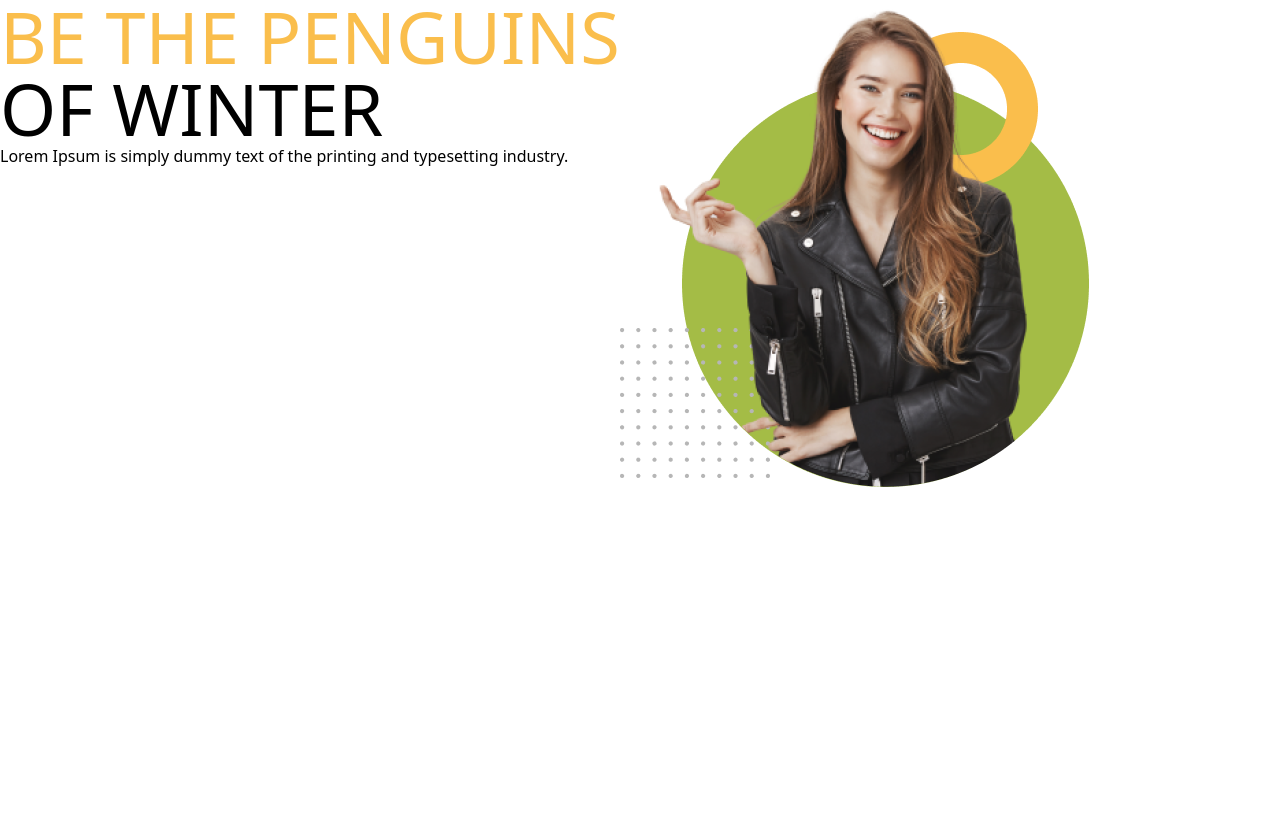
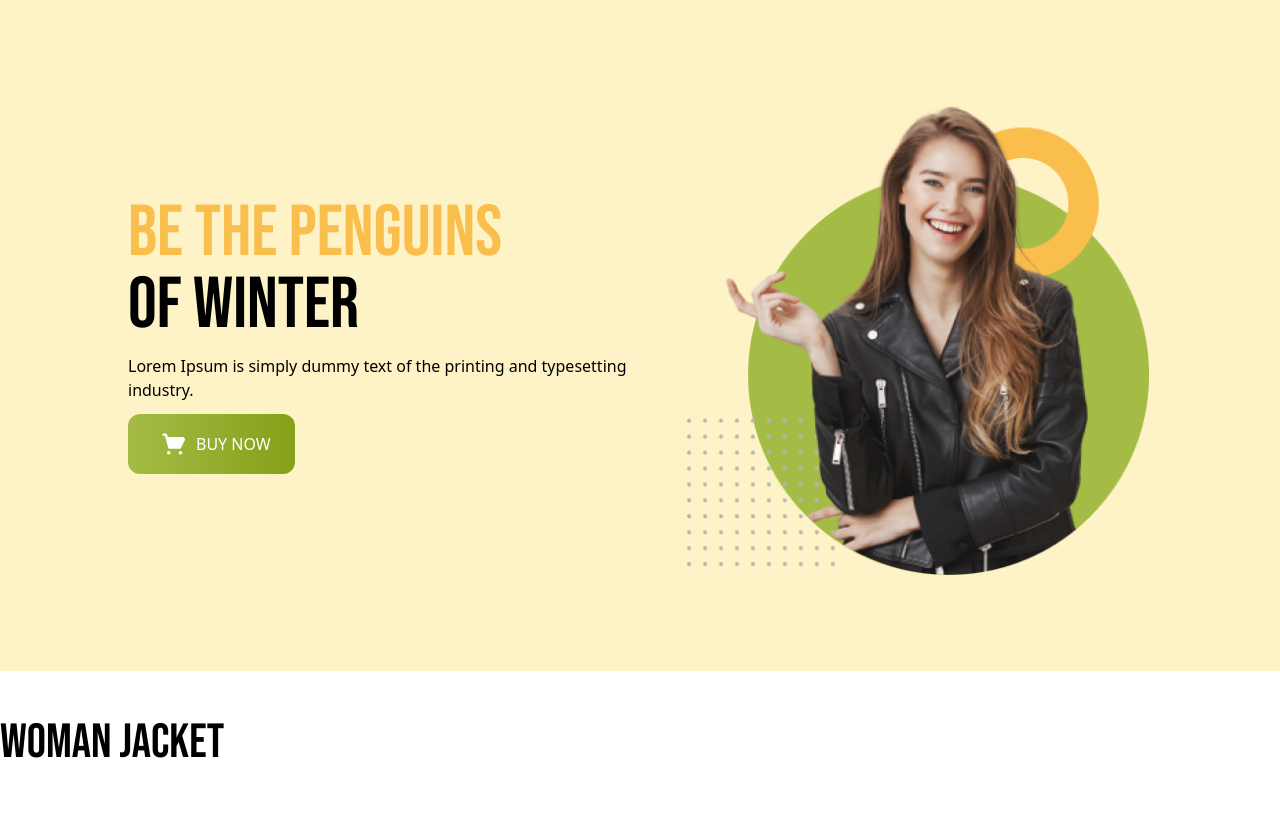
Before and after one commit to TanzilRayhan/Penguin-Fashion, a plain HTML site: page index.html in a window 1280 px wide. Drawn offline with nearby package versions, Linux system fonts and the light colour scheme.

Commit message:
Header added

```diff
--- a/index.html
+++ b/index.html
@@ -1,31 +1,52 @@
 <!DOCTYPE html>
 <html lang="en">
   <head>
-    <meta charset="UTF-8">
-    <meta name="viewport" content="width=device-width, initial-scale=1.0">
+    <meta charset="UTF-8" />
+    <meta name="viewport" content="width=device-width, initial-scale=1.0" />
     <title>Penguin Fashion</title>
     <script src="https://cdn.tailwindcss.com"></script>
+    <link rel="preconnect" href="https://fonts.googleapis.com" />
+    <link rel="preconnect" href="https://fonts.gstatic.com" crossorigin />
+    <link
+      href="https://fonts.googleapis.com/css2?family=Bebas+Neue&display=swap"
+      rel="stylesheet"
+    />
+    <style>
+        .bebas{
+            font-family: 'Bebas Neue', sans-serif;
+        }
+    </style>
   </head>
   <body>
-    <header>
-        <div class="flex">
-            <div>
-                <h1 class="text-7xl uppercase">
-                    <span class="text-[#FABE4C]">Be the Penguins</span><br>
-                    of Winter</h1>
-                <p>Lorem Ipsum is simply dummy text of the printing
-                    and typesetting industry.</p>
+    <nav></nav>
+    <header class="bg-amber-100 p-3 md:px-32 py-24">
+      <div class="flex flex-col md:flex-row justify-between items-center">
+        <div class=" space-y-3">
+          <h1 class="text-7xl uppercase bebas">
+            <span class="text-[#FABE4C]">Be the Penguins</span><br />
+            of Winter
+          </h1>
+          <p>
+            Lorem Ipsum is simply dummy text of the printing and typesetting
+            industry.
+          </p>
+          <button
+            class="py-4 px-6 bg-gradient-to-r from-[#A4BC46] to-[#85A019] rounded-xl uppercase text-white font-medium flex items-center"
+          >
+            <img class="h-7 px-2" src="icons/shopping-cart 1.png" alt="" />Buy
+            Now
+          </button>
         </div>
         <div>
-                <img src="images/model.png" alt="">
+          <img src="images/model.png" alt="" />
         </div>
       </div>
     </header>
-    <main>
-
+    <main class="max-w-7xl mx-auto">
+        <section class="py-12">
+            <h1 class="text-5xl uppercase bebas">W0Man Jacket</h1>
+        </section>
     </main>
-    <footer>
-
-    </footer>
+    <footer></footer>
   </body>
 </html>
```
Lines whose indentation alone changed are shown as unchanged.
